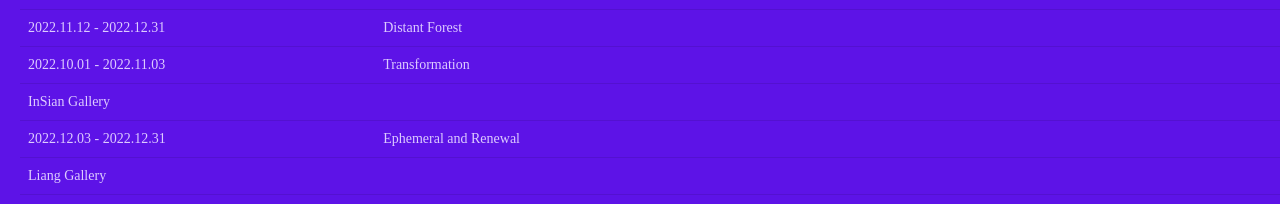
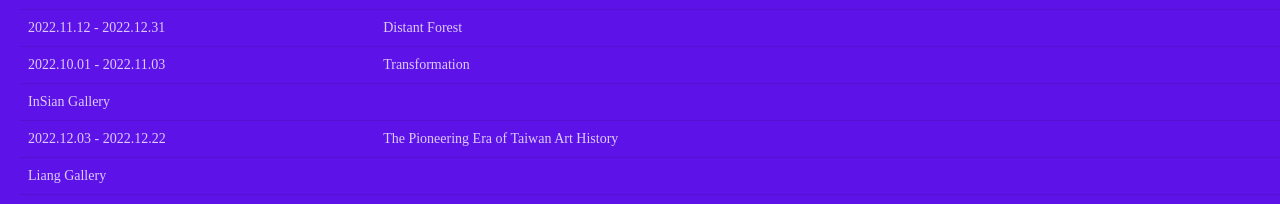
Before and after one commit to tjHsu/gallery-map, a Next.js app: page /events in a window 1280 px wide. Shown: the part 2903-3107 px from the top of the page. Built offline with nearby package versions, Linux system fonts and the light colour scheme; a web font is replaced by a local one.

Commit message:
update show detail

```diff
--- a/src/constants/Constants.ts
+++ b/src/constants/Constants.ts
@@ -830,9 +830,9 @@ export const GALLERIES = [
     website: "https://www.insiangallery.com/en/",
     isSeparator: false,
     exhibitions: [{
-      artist: "Hin-Yao Tseng",
-      showName: "Ephemeral and Renewal",
-      date: "2022.12.03 - 2022.12.31",
+      artist: "Yang San Lang",
+      showName: "The Pioneering Era of Taiwan Art History",
+      date: "2022.12.03 - 2022.12.22",
       openingDate: "2022.12.03 sat. 15:00"
     }],
     locations: [{
```
